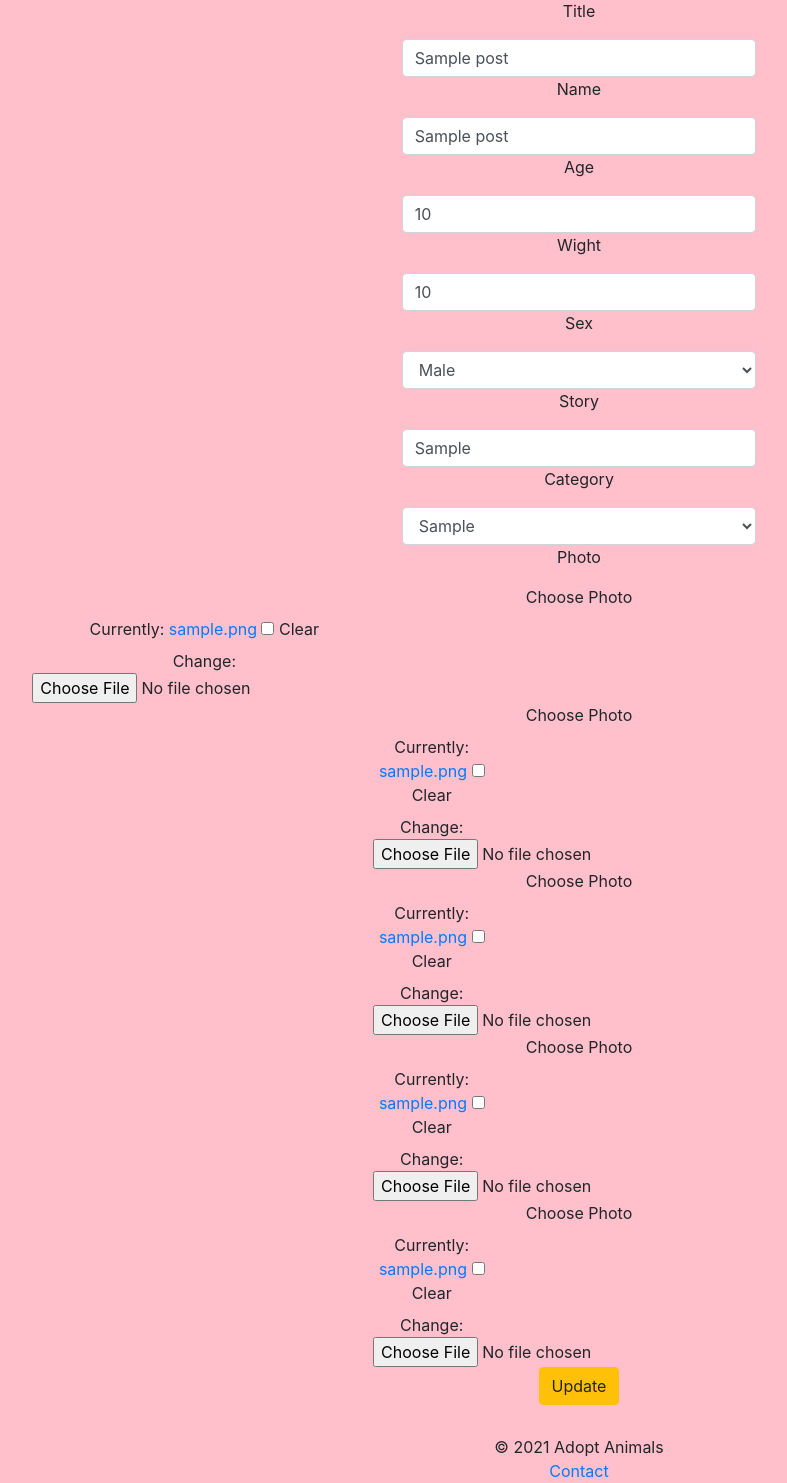
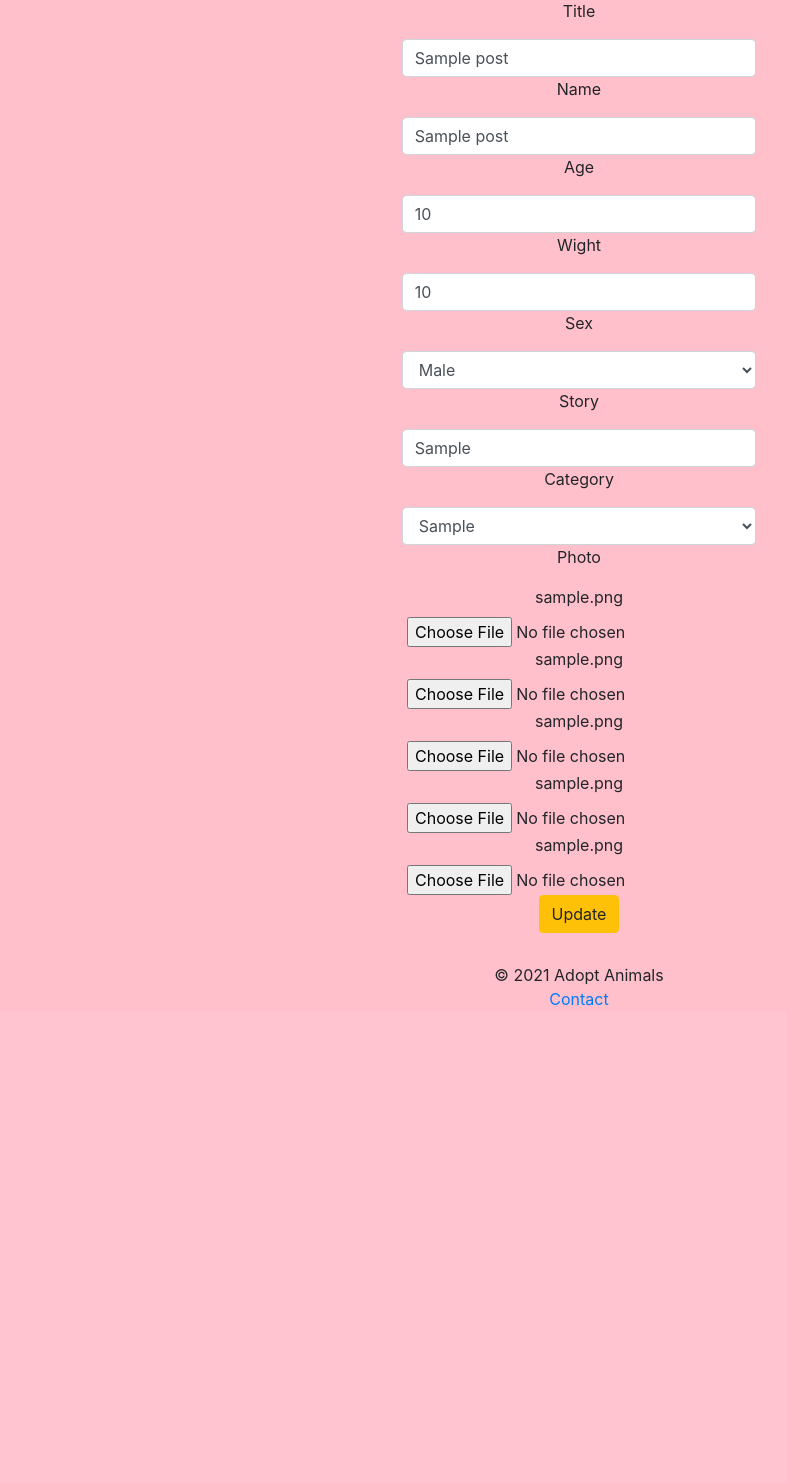
Before and after one commit to toma1031/adoptanimals, a Django app: page /post/1/update/ in a window 1280 px wide. Shown: the part 455-1938 px from the top of the page, without its empty margins (61-848 px from the left). After the commit the page ends 1461 px from the top, so only its background shows below. Run offline with Django 3.2, Linux system fonts and the light colour scheme; a user stored in the database is signed in; tables that the repository leaves empty hold one stand-in row (values such as "Sample post"); some libraries are stand-ins or nearby versions.

Commit message:
fix post_update_form.html

```diff
--- a/accounts/templates/accounts/signup.html
+++ b/accounts/templates/accounts/signup.html
@@ -15,7 +15,7 @@
       <p class="">{{ form.username.errors }}</p>
       {% endif %}
     </div>
-    <div class = "form-group">
+    <div class = "form-group w-100">
       <label class="control-label"><p>Email</p>{{ form.email|add_class:"form-control" }}</label>
       <!-- エラー表示 -->
       {% if form.email.errors %}
--- a/adopt_animals/forms.py
+++ b/adopt_animals/forms.py
@@ -39,12 +39,14 @@ class PostForm(forms.ModelForm):
             'placeholder': "Age",
         }),
     )
-#   photo = forms.ImageField(label='Image', validators=[file_size],widget=forms.ImageField(attrs={'class': 'fileinput'}))
-  photo = forms.ImageField(label='Image', validators=[file_size])
-  photo2 = forms.ImageField(label='Image2', required=False, validators=[file_size])
-  photo3 = forms.ImageField(label='Image3', required=False, validators=[file_size])
-  photo4 = forms.ImageField(label='Image4', required=False, validators=[file_size])
-  photo5 = forms.ImageField(label='Image5', required=False, validators=[file_size])
+
+# widget=forms.FileInputとすることでCurrentryとChangeを一旦全て削除
+# 参考箇所（https://stackoverflow.com/questions/14336925/how-to-not-render-django-image-field-currently-and-clear-stuff）
+  photo = forms.ImageField(label='Image', validators=[file_size], widget=forms.FileInput)
+  photo2 = forms.ImageField(label='Image2', required=False, validators=[file_size], widget=forms.FileInput)
+  photo3 = forms.ImageField(label='Image3', required=False, validators=[file_size], widget=forms.FileInput)
+  photo4 = forms.ImageField(label='Image4', required=False, validators=[file_size], widget=forms.FileInput)
+  photo5 = forms.ImageField(label='Image5', required=False, validators=[file_size], widget=forms.FileInput)
   sex = forms.fields.ChoiceField(
       choices = (
           ('1', 'Male'),
--- a/adopt_animals/templates/adopt_animals/pets/post_update_form.html
+++ b/adopt_animals/templates/adopt_animals/pets/post_update_form.html
@@ -8,7 +8,6 @@
 <!-- enctype="multipart/form-data というのは基本的にテキストベースのデータのやり取りしかしないHTTP通信で色んなデータ(画像やエクセルファイル)も通信の対象に含めるいったものです。 -->
 <div class="w-100 text-center ml-2 mr-2 each_page_to">
   <form action="{% url 'adopt_animals:post_update' post.id %}" method="POST" enctype="multipart/form-data">
-    <!-- <div class="container"> -->
     {% csrf_token %}
     {{ form.errors }}
     <p class="title">Title</p>
@@ -40,45 +39,53 @@
       <div class="col-8 col-lg-4">{{ form.category }}</div>
     </div>
     <p class="title">Photo</p>
-      <!-- <div class="photo row justify-content-center"> -->
-        <!-- <div class="col-8 col-lg-4">{{ form.photo }}</div>
-        <div class="col-8 col-lg-4">{{ form.photo2 }}</div>
-        <div class="col-8 col-lg-4">{{ form.photo3 }}</div>
-        <div class="col-8 col-lg-4">{{ form.photo4 }}</div>
-        <div class="col-8 col-lg-4">{{ form.photo5 }}</div> -->
-        <!-- <div class="photo row justify-content-center"> -->
-          <!-- <div class="row justify-content-center"> -->
-            <!-- <div> -->
-              <label for="id_photo3" class="filelabel">Choose Photo</label>
-              <div class="col-8 col-lg-4">{{ form.photo3|add_class:"fileinput" }}</div>
-            <!-- </div> -->
-          <!-- </div> -->
     <div class="row justify-content-center">
       <div>
-              <label for="id_photo3" class="filelabel2">Choose Photo</label>
-              <div class="col-8 col-lg-4">{{ form.photo3|add_class:"fileinput2" }}</div>
+        <label for="id_photo" class="filelabel">{{ form.photo.value }}</label>
+        <div class="">{{ form.photo|add_class:"fileinput" }}</div>
       </div>
     </div>
     <div class="row justify-content-center">
       <div>
-              <label for="id_photo3" class="filelabel3">Choose Photo</label>
-              <div class="col-8 col-lg-4">{{ form.photo3|add_class:"fileinput3" }}</div>
+        {% if post.photo2 %}
+        <label for="id_photo2" class="filelabel2">{{ form.photo2.value }}</label>
+        {% else %}
+        <label for="id_photo2" class="filelabel2">{{ form.photo2.value }}</label>
+        {% endif %}
+        <div class="">{{ form.photo2|add_class:"fileinput2" }}</div>
       </div>
     </div>
     <div class="row justify-content-center">
       <div>
-              <label for="id_photo3" class="filelabel4">Choose Photo</label>
-              <div class="col-8 col-lg-4">{{ form.photo3|add_class:"fileinput4" }}</div>
+        {% if post.photo3 %}
+        <label for="id_photo3" class="filelabel3">{{ form.photo3.value }}</label>
+        {% else %}
+        <label for="id_photo3" class="filelabel3">Chose Photo 3</label>
+        {% endif %}
+        <div class="">{{ form.photo3|add_class:"fileinput3" }}</div>
       </div>
     </div>
     <div class="row justify-content-center">
       <div>
-              <label for="id_photo3" class="filelabel5">Choose Photo</label>
-              <div class="col-8 col-lg-4">{{ form.photo3|add_class:"fileinput5" }}</div>
+        {% if post.photo5 %}
+        <label for="id_photo4" class="filelabel4">{{ form.photo4.value }}</label>
+        {% else %}
+        <label for="id_photo4" class="filelabel4">{{ form.photo4.value }}</label>
+        {% endif %}
+        <div class="">{{ form.photo4|add_class:"fileinput4" }}</div>
+      </div>
+    </div>
+    <div class="row justify-content-center">
+      <div>
+        {% if post.photo5 %}
+        <label for="id_photo5" class="filelabel5">{{ form.photo5.value }}</label>
+        {% else %}
+        <label for="id_photo5" class="filelabel5">Chose Photo 5</label>
+        {% endif %}
+        <div class="">{{ form.photo5|add_class:"fileinput5" }}</div>
       </div>
     </div>
     <button class="btn btn-warning" type="submit">Update</button>
-      <!-- </div> -->
   </form>
 </div>
 
--- a/adopt_animals/views.py
+++ b/adopt_animals/views.py
@@ -16,7 +16,7 @@ class IndexView(ListView):
   template_name = "index.html"
   model = Post
   context_object_name = 'post_list'
-  paginate_by = 8
+  paginate_by = 9
 
 # get_queryset関数で検索機能を実装
   def get_queryset(self):
@@ -132,6 +132,9 @@ class PostDetailView(DetailView):
 
     # メッセージボタンクリックした後にdef post() に飛ぶ
     def post(self, request, **kwargs):
+      # ここ追記（もしユーザーがログインしていないユーザーだったらサインアップページへ飛ばす）
+      if not self.request.user:
+        return redirect('accounts:signup')
       # filter()で該当Postオブジェクトかつinquiry_user が登録されているMessageRoomオブジェクトがあるのかないのかをチェックする
       message_room = MessageRoom.objects.filter(post_id=self.kwargs['pk'], inquiry_user_id=self.request.user.id)
       # ログインしているユーザーと該当のPostオブジェクトが登録されているMessageRoomオブジェクトを検索
@@ -140,6 +143,7 @@ class PostDetailView(DetailView):
         # この場合はクエリセットで取得されます。（MessageRoom.objects.filterで取得しているため）
         # クエリセットはオブジェクトが1つ以上格納されたリストに近い形ですのでmessage_room[0] で1つ目のオブジェクトが、message_room[1] で2つ目のオブジェクトが取得できます
         return redirect('adopt_animals:message_room', pk=message_room[0].id)
+
       else:
         # なければ新しくMessageRoomオブジェクトを作成し/message_room/<int:pk> にリダイレクトさせる、
         # こちらはMessageRoomオブジェクトを作成した後に作成したオブジェクトを返します。
@@ -147,6 +151,9 @@ class PostDetailView(DetailView):
         # オブジェクトなのでmessage_room.id とすることができます。
         message_room = MessageRoom.objects.create(post_id=self.kwargs['pk'], inquiry_user_id=self.request.user.id)
         return redirect('adopt_animals:message_room', pk=message_room.id)
+
+
+
 
 
 
@@ -202,7 +209,7 @@ class MyPostListView(LoginRequiredMixin, ListView):
     model = Post
     ontext_object_name = 'post_list'
     success_url = reverse_lazy('adopt_animals:index')
-    paginate_by = 8
+    paginate_by = 9
 
 # get_queryset(self) を使用して、ページにアクセスできるユーザーは投稿者のみにする
     def get_queryset(self):
@@ -267,7 +274,7 @@ class MyFavoritePostListView(LoginRequiredMixin, ListView):
     model = Post
     ontext_object_name = 'post_list'
     success_url = reverse_lazy('adopt_animals:index')
-    paginate_by = 8
+    paginate_by = 9
 
 # get_queryset(self) を使用して、ページにアクセスできるユーザーは投稿者のみにする
     def get_queryset(self):
@@ -411,7 +418,7 @@ class MessageRoomListView(LoginRequiredMixin, ListView):
   # HTMLのmessage_room_listを意味している
   context_object_name = 'message_room_list'
   success_url = reverse_lazy('adopt_animals:my_messages')
-  paginate_by = 8
+  paginate_by = 9
 
   # def get_context_data(self, **kwargs):
   #   # contextという変数にDetailView（ここではsuperがDetailViewを表している）のContextデータ（context_object_name = 'message_room'）をGetして辞書型として代入
```
Also changed, not shown: adopt_animals/static/css/main.css (+7 -0 lines), adopt_animals/templates/adopt_animals/pets/my_messages.html (+4 -5 lines), adopt_animals/templates/adopt_animals/pets/post_detail.html (+4 -3 lines). Lines whose indentation alone changed are shown as unchanged.
